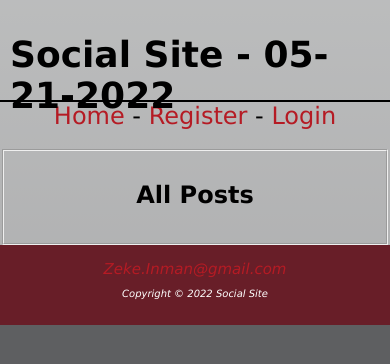
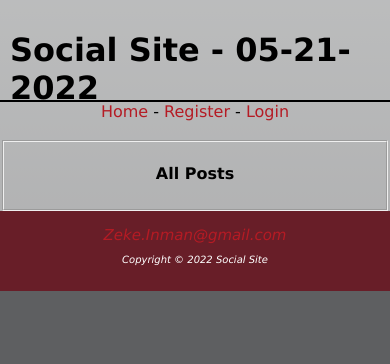
Before and after one commit to Zeke5399/SocialSite, a PHP site: page /register/ in a window 390 px wide. Shown: the top 364 px of the page. Run offline with PHP 8.4, Linux system fonts and the light colour scheme; data that the repository does not hold is empty; some libraries are stand-ins or nearby versions.

Commit message:
css changes

```diff
--- a/style.css
+++ b/style.css
@@ -68,6 +68,9 @@ textarea {
     resize: none;
     width: 80%;
 }
+#postBox {
+    max-height: 400px;
+}
 
 ul {
     /*  flex-wrap: wrap;*/
@@ -111,7 +114,7 @@ a:hover {
 }
 
 /* Tablet layout */
-@media only screen and (max-width: 1300px) {
+@media only screen and (max-width: 1200px) {
 
     #wrapper {
         width: 80%;
@@ -120,14 +123,14 @@ a:hover {
 }
 
 /* Phone layout */
-@media only all and (max-width: 1000px) {
+@media only all and (max-width: 768px) {
 
     h1, h2, h3, p, nav, label, input, button {
-        font-size: 1.5em;
+        font-size: 1em;
     }
 
-    header {
-        font-size: 1.5em;
+    header h1{
+        font-size: 2em;
     }
 
     .postButton {
--- a/view/profile.php
+++ b/view/profile.php
@@ -15,7 +15,7 @@
 
         <fieldset>
         <h3>Your Posts</h3>
-            <ul>
+            <ul id="postBox">
             <?php
             if(isset($posts)) {
                 if(!postDB::checkPostsByAccountID($_SESSION['accountID']))
```
